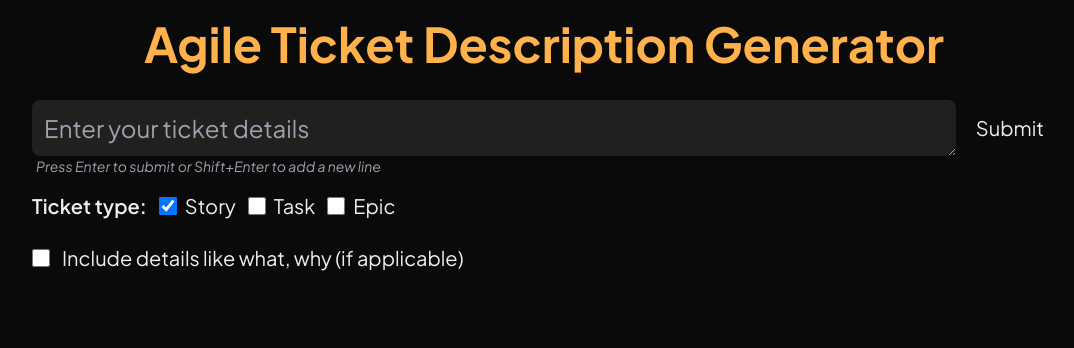
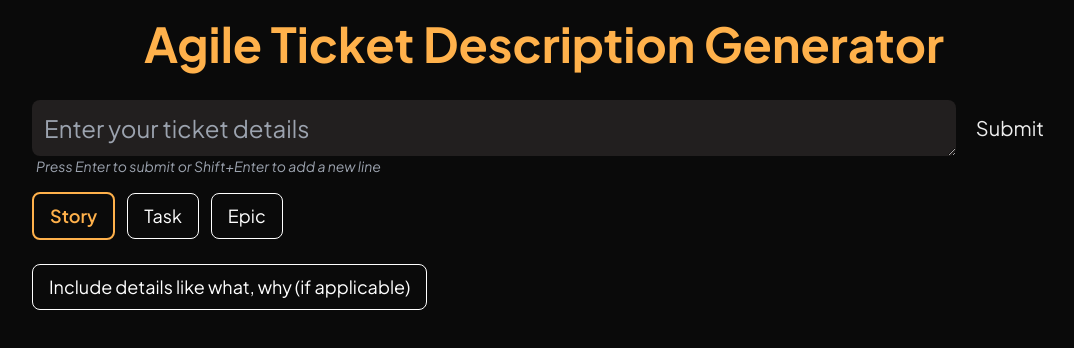
Before and after one commit to arshkhatwani/agile-ticket-description-generator, a React (Vite) app in the folder ui/: page / in a window 1280 px wide. Shown: the top 348 px of the page, without its empty margins (96-1170 px from the left). Built offline with nearby package versions, Linux system fonts and the light colour scheme; no server answers.

Commit message:
feat: add toggle button in components

```diff
--- a/ui/src/components/AdditonalDetails.tsx
+++ b/ui/src/components/AdditonalDetails.tsx
@@ -1,5 +1,6 @@
 import { useRecoilState } from "recoil";
 import { additionalDetailsState } from "../state/atoms/prompt";
+import ToggleBtn from "./ToggleBtn";
 
 export default function AdditonalDetails() {
     const [additionalDetails, setAdditionalDetails] = useRecoilState(
@@ -8,19 +9,12 @@ export default function AdditonalDetails() {
 
     return (
         <div className="my-2 w-[80%] flex items-center gap-3 text-xl default-text-color">
-            <input
-                type="checkbox"
-                name="additional-details"
-                id="additional-details-ticket"
-                checked={additionalDetails === true}
-                className="largerCheckbox hover:cursor-pointer"
-                onChange={(e) => setAdditionalDetails(e.target.checked)}
+            <ToggleBtn
+                value={true}
+                current={additionalDetails}
+                label="Include details like what, why (if applicable)"
+                onClick={() => setAdditionalDetails((prev) => !prev)}
             />
-            <label
-                className="hover:cursor-pointer"
-                htmlFor="additional-details-ticket">
-                Include details like what, why (if applicable)
-            </label>
         </div>
     );
 }
--- a/ui/src/components/TicketType.tsx
+++ b/ui/src/components/TicketType.tsx
@@ -1,5 +1,12 @@
 import { useRecoilState } from "recoil";
 import { ticketTypeState } from "../state/atoms/prompt";
+import ToggleBtn from "./ToggleBtn";
+
+const ticketTypes = [
+    { name: "Story", value: "story" },
+    { name: "Task", value: "task" },
+    { name: "Epic", value: "epic" },
+];
 
 export default function TicketType() {
     const [ticketType, setTicketType] = useRecoilState(ticketTypeState);
@@ -7,57 +14,15 @@ export default function TicketType() {
     return (
         <div className="flex my-4 w-[80%]">
             <div className="flex items-center gap-3 text-xl default-text-color">
-                <span className="font-semibold">Ticket type:</span>
-                <div className="flex gap-2 items-center">
-                    <input
-                        type="checkbox"
-                        name="story"
-                        id="story-ticket"
-                        checked={ticketType === "story"}
-                        value="story"
-                        className="largerCheckbox hover:cursor-pointer"
-                        onChange={(e) => setTicketType(e.target.value)}
+                {ticketTypes.map((item) => (
+                    <ToggleBtn
+                        key={item.value}
+                        current={ticketType}
+                        value={item.value}
+                        label={item.name}
+                        onClick={() => setTicketType(item.value)}
                     />
-                    <label
-                        className="hover:cursor-pointer"
-                        htmlFor="story-ticket">
-                        Story
-                    </label>
-                </div>
-
-                <div className="flex gap-2 items-center">
-                    <input
-                        type="checkbox"
-                        name="task"
-                        id="task-ticket"
-                        checked={ticketType === "task"}
-                        value="task"
-                        className="largerCheckbox hover:cursor-pointer"
-                        onChange={(e) => setTicketType(e.target.value)}
-                    />
-                    <label
-                        className="hover:cursor-pointer"
-                        htmlFor="task-ticket">
-                        Task
-                    </label>
-                </div>
-
-                <div className="flex gap-2 items-center">
-                    <input
-                        type="checkbox"
-                        name="epic"
-                        id="epic-ticket"
-                        checked={ticketType === "epic"}
-                        value="epic"
-                        className="largerCheckbox hover:cursor-pointer"
-                        onChange={(e) => setTicketType(e.target.value)}
-                    />
-                    <label
-                        className="hover:cursor-pointer"
-                        htmlFor="epic-ticket">
-                        Epic
-                    </label>
-                </div>
+                ))}
             </div>
         </div>
     );
```
